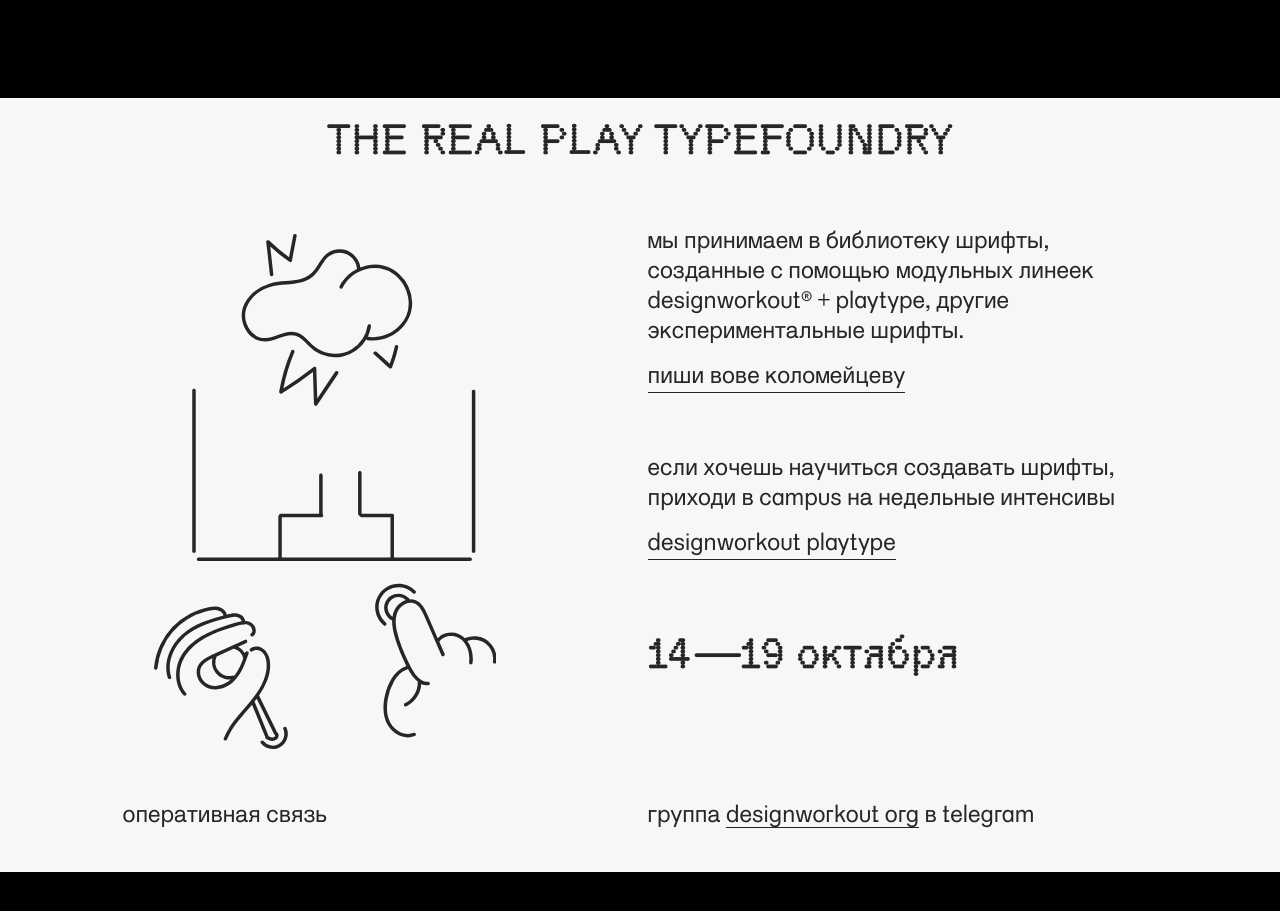
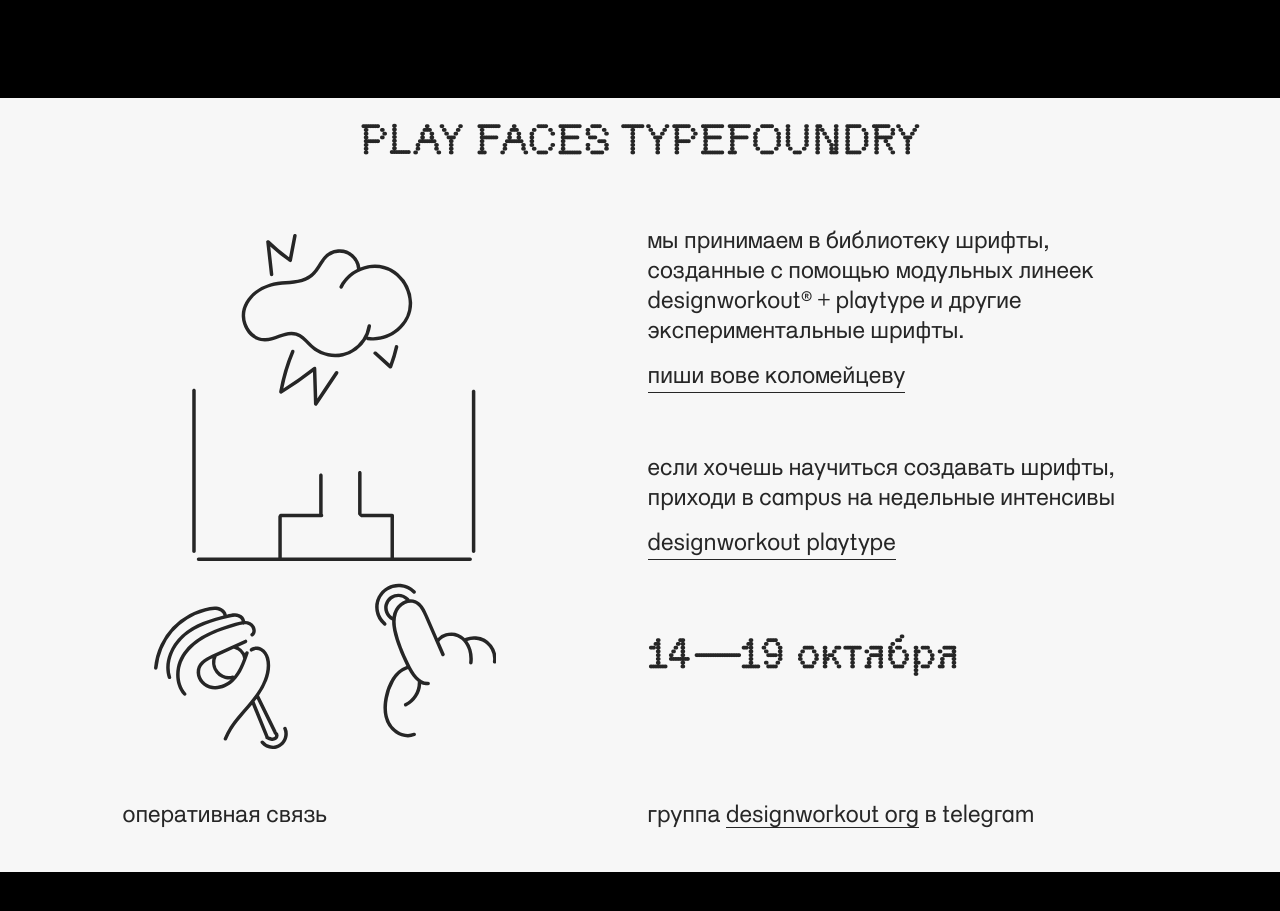
Before and after one commit to serjmax/PTF, a React (Create React App) app: page / in a window 1280 px wide. Shown: the part 6852-7763 px from the top of the page. Built offline with nearby package versions, Linux system fonts and the light colour scheme.

Commit message:
Update CrossSelling.js

```diff
--- a/src/Components/CrossSelling/CrossSelling.js
+++ b/src/Components/CrossSelling/CrossSelling.js
@@ -10,13 +10,13 @@
         <div className="cross-selling">
               <div className="cross-selling__container">
                 <div className="cross-selling__header" style={{ gridColumn: "1 / 13", gridRow: "1 / 1"}}>
-                  THE REAL PLAY TYPEFOUNDRY
+                  PLAY FACES TYPEFOUNDRY
                 </div>
                 <div className="cross-selling__image" style={{ gridColumn: "1 / 7", gridRow: "2 / 8"}}>
                 <Manifesto5 style={{width: '274px'}}/>
                 </div>
                 <div className="cross-selling__content" style={{ gridColumn: "7 / 12", gridRow: "2 / 7"}} >
-                  <p>мы принимаем в библиотеку шрифты, созданные с помощью модульных линеек designworkout® + playtype,  другие экспериментальные шрифты.</p>
+                  <p>мы принимаем в библиотеку шрифты, созданные с помощью модульных линеек designworkout® + playtype и другие экспериментальные шрифты.</p>
                   <a className="cross-selling__content-link" style={{marginTop: '12px', display: 'inline-block'}} href="mailto:vladimir.kolomeytcev@gmail.com?subject=Вова, хочу продавать свой шрифт">пиши вове коломейцеву</a>
                   <p style={{marginTop: '49px', display: 'inline-block'}}>если хочешь научиться создавать шрифты, приходи в сampus на недельные интенсивы</p>
                   <a className="cross-selling__content-link" style={{marginTop: '12px', display: 'inline-block'}} href="https://campus.designworkout.ru/playtype/">designworkout playtype</a>
```
